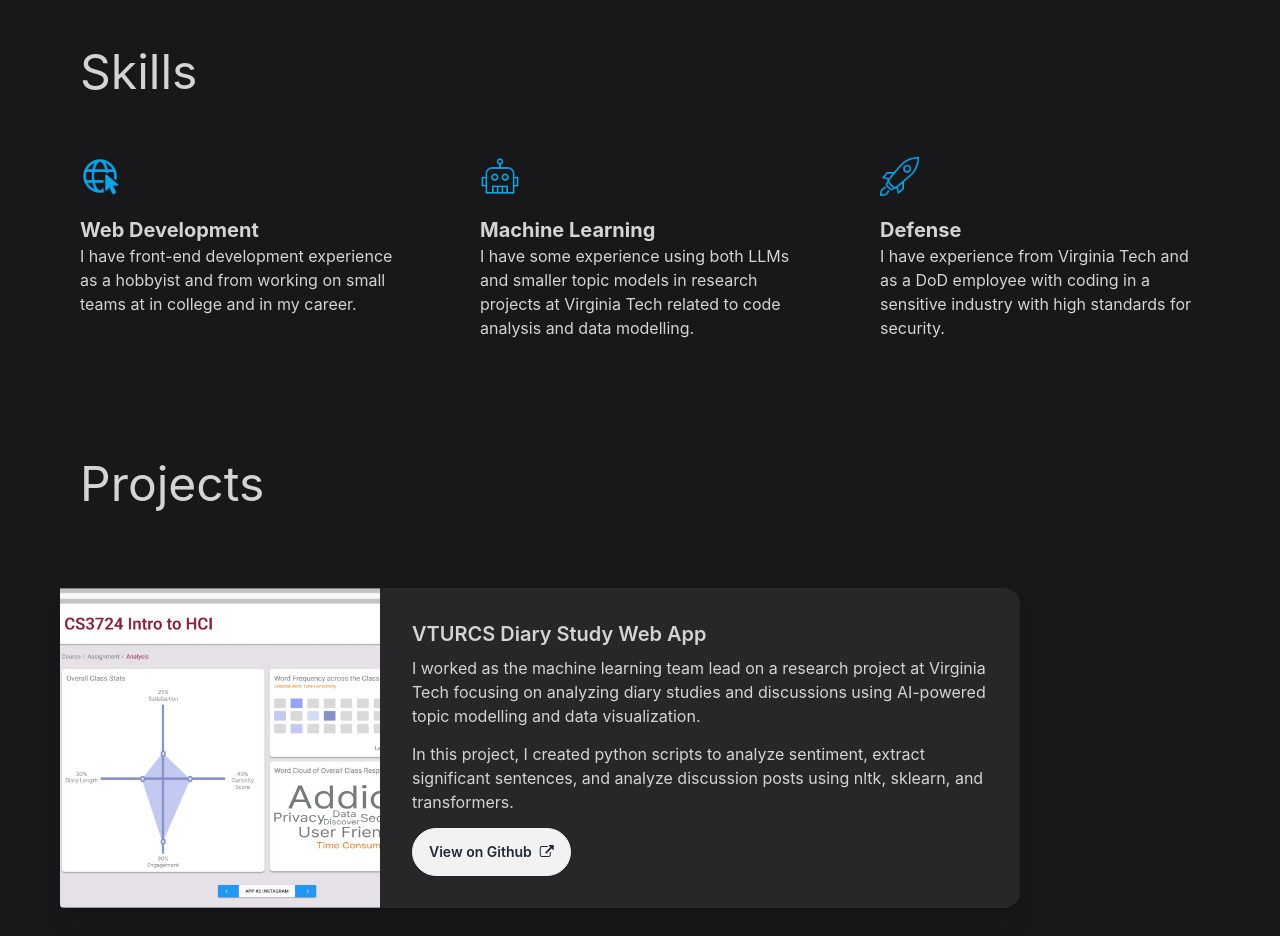
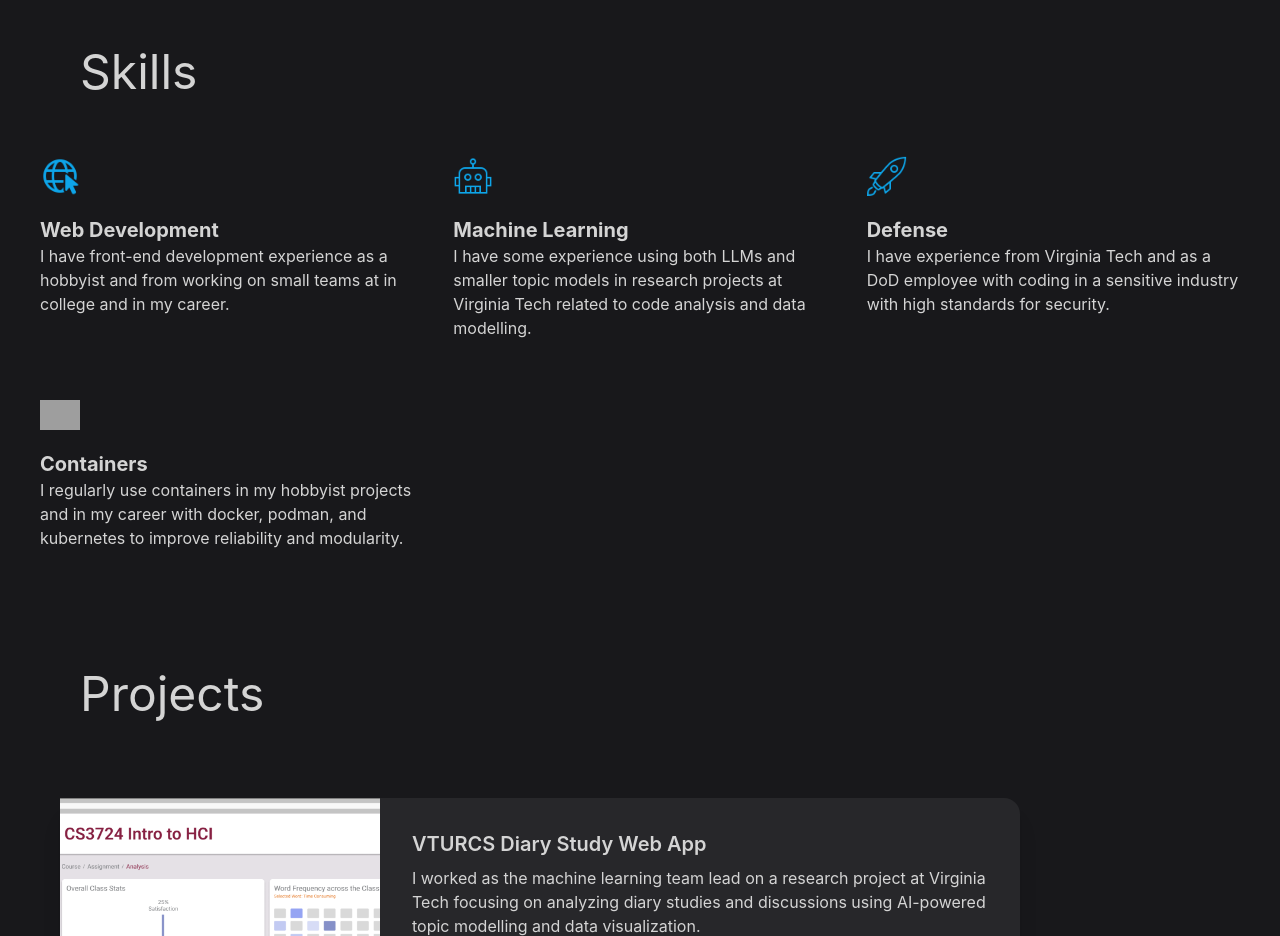
Before and after one commit to spaghety/portfolio, a React (Create React App) app: page / in a window 1280 px wide. Shown: the part 2100-3036 px from the top of the page. Built offline with nearby package versions, Linux system fonts and the light colour scheme; grey boxes are pictures that could not be loaded.

Commit message:
switched skills section to formal grid and added containers skill

```diff
--- a/src/App.tsx
+++ b/src/App.tsx
@@ -117,21 +117,26 @@ class App extends React.Component {
         <section id="skills"> {/* SKILLS SECTION */}
             <div className="p-5 lg:p-10 text-left">
                 <h1 className="text-4xl lg:text-5xl my-5 lg:m-10">Skills</h1>
-	    <div className="flex flex-row">
-                <div className="flex-1 px-10">
+                <div className="grid grid-cols-3 gap-10">
+                    <div>
                         <img src="/img/icons8-internet-48.png" className="w-10 my-5" alt="web development" />
                         <h1 className="text-xl font-bold">Web Development</h1>
                         <p className="flex">I have front-end development experience as a hobbyist and from working on small teams at in college and in my career.</p>
                     </div>
-		<div className="flex-1 px-10">
+                    <div>
                         <img src="/img/icons8-robot-50.png" className="w-10 my-5 " alt="machine learning" />
                         <h1 className="text-xl font-bold">Machine Learning</h1>
                         <p className="flex">I have some experience using both LLMs and smaller topic models in research projects at Virginia Tech related to code analysis and data modelling.</p>
                     </div>
-		<div className="flex-1 px-10">
+                    <div>
                         <img src="/img/icons8-rocket-50.png" className="w-10 my-5" alt="defense" />
                         <h1 className="text-xl font-bold">Defense</h1>
                         <p className="flex">I have experience from Virginia Tech and as a DoD employee with coding in a sensitive industry with high standards for security.</p>
+                    </div>
+                    <div>
+                        <img src="/img/icons8-docker-50.png" className="w-10 my-5" alt="defense" />
+                        <h1 className="text-xl font-bold">Containers</h1>
+                        <p className="flex">I regularly use containers in my hobbyist projects and in my career with docker, podman, and kubernetes to improve reliability and modularity.</p>
                     </div>
                 </div>
             </div>
```
Lines whose indentation alone changed are shown as unchanged.
